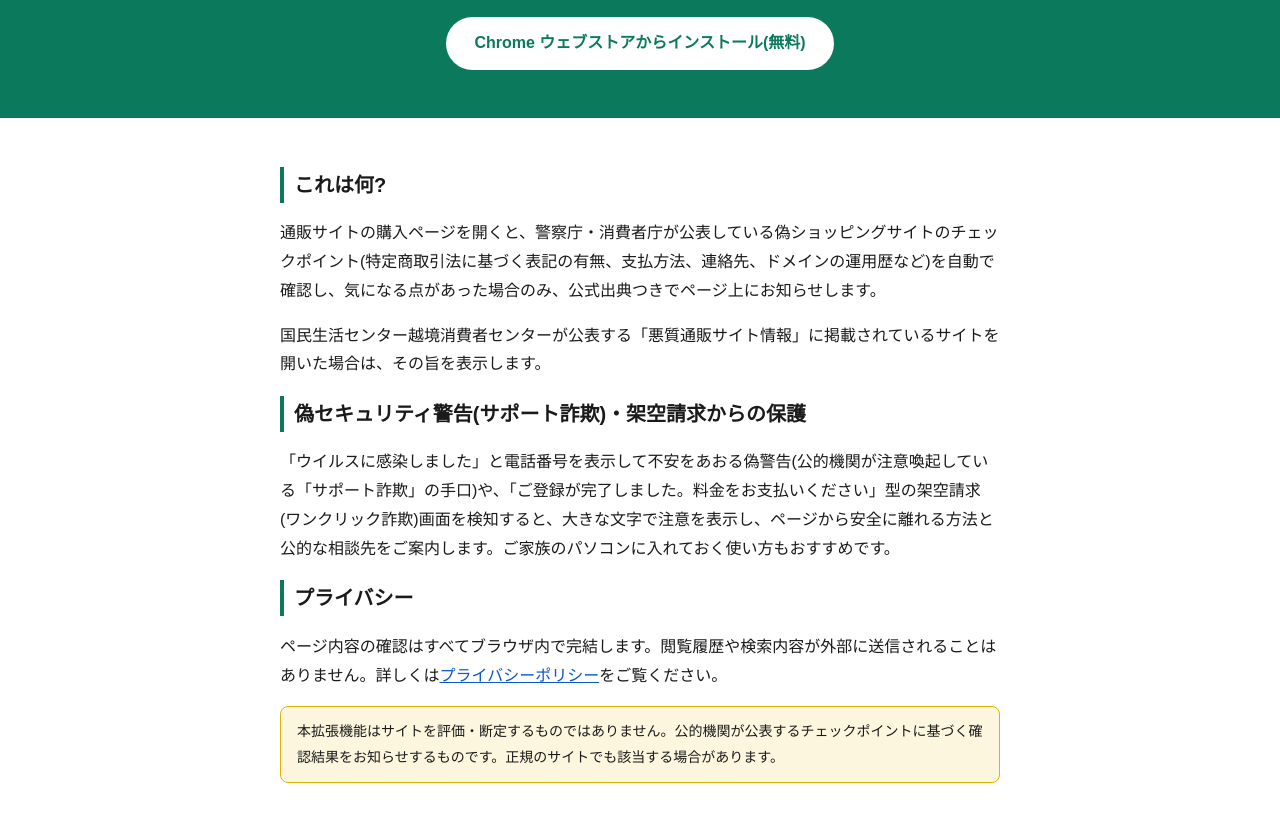
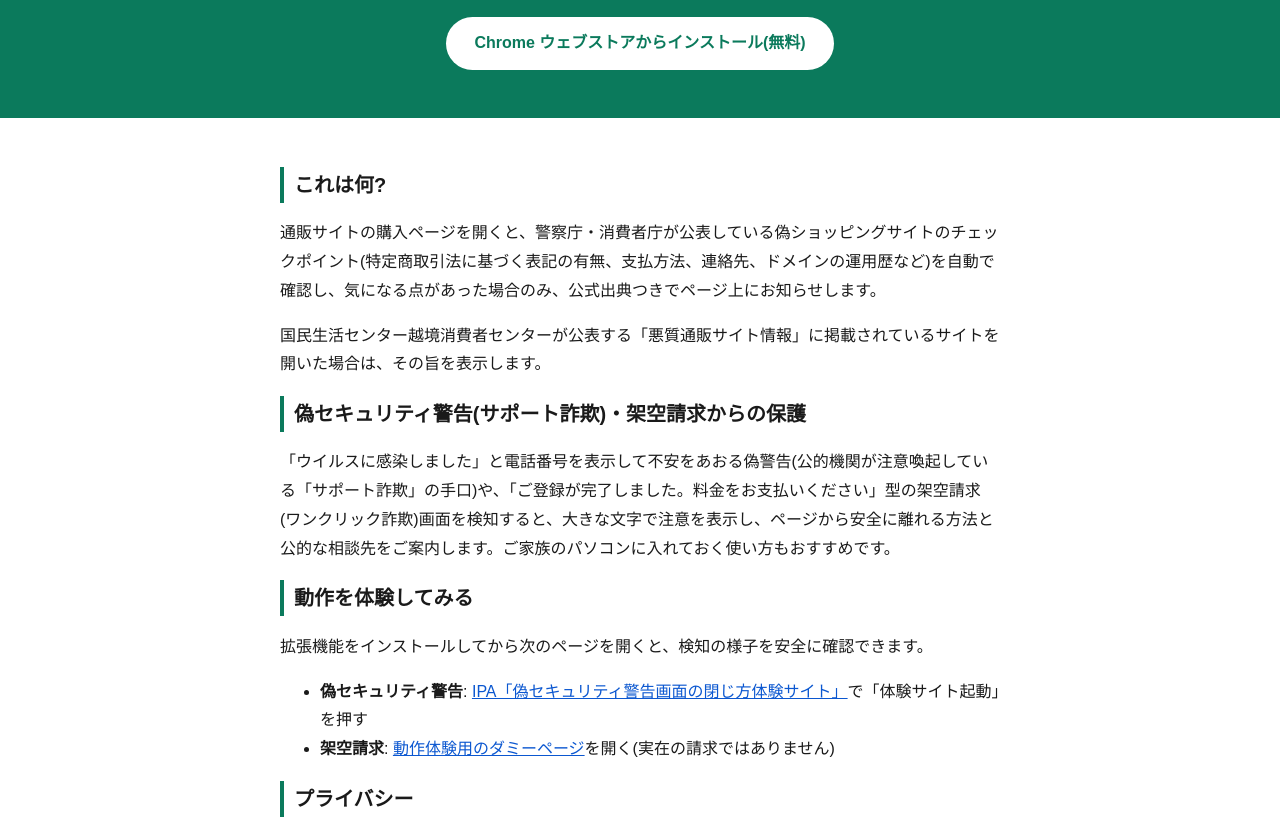
Before and after one commit to 1ee-bruce/net-sagi-checker, a plain HTML site: page index.html in a window 1280 px wide. Shown: the part 138-968 px from the top of the page. Drawn offline with Linux system fonts and the light colour scheme.

Commit message:
トップページに動作体験セクションを追加

```diff
--- a/index.html
+++ b/index.html
@@ -35,6 +35,13 @@
   <h2>偽セキュリティ警告(サポート詐欺)・架空請求からの保護</h2>
   <p>「ウイルスに感染しました」と電話番号を表示して不安をあおる偽警告(公的機関が注意喚起している「サポート詐欺」の手口)や、「ご登録が完了しました。料金をお支払いください」型の架空請求(ワンクリック詐欺)画面を検知すると、大きな文字で注意を表示し、ページから安全に離れる方法と公的な相談先をご案内します。ご家族のパソコンに入れておく使い方もおすすめです。</p>
 
+  <h2>動作を体験してみる</h2>
+  <p>拡張機能をインストールしてから次のページを開くと、検知の様子を安全に確認できます。</p>
+  <ul>
+    <li><b>偽セキュリティ警告</b>: <a href="https://www.ipa.go.jp/security/anshin/measures/fa-experience.html" rel="noopener">IPA「偽セキュリティ警告画面の閉じ方体験サイト」</a>で「体験サイト起動」を押す</li>
+    <li><b>架空請求</b>: <a href="./demo/kakuseikyu.html">動作体験用のダミーページ</a>を開く(実在の請求ではありません)</li>
+  </ul>
+
   <h2>プライバシー</h2>
   <p>ページ内容の確認はすべてブラウザ内で完結します。閲覧履歴や検索内容が外部に送信されることはありません。詳しくは<a href="./privacy-policy.html">プライバシーポリシー</a>をご覧ください。</p>
 
```
